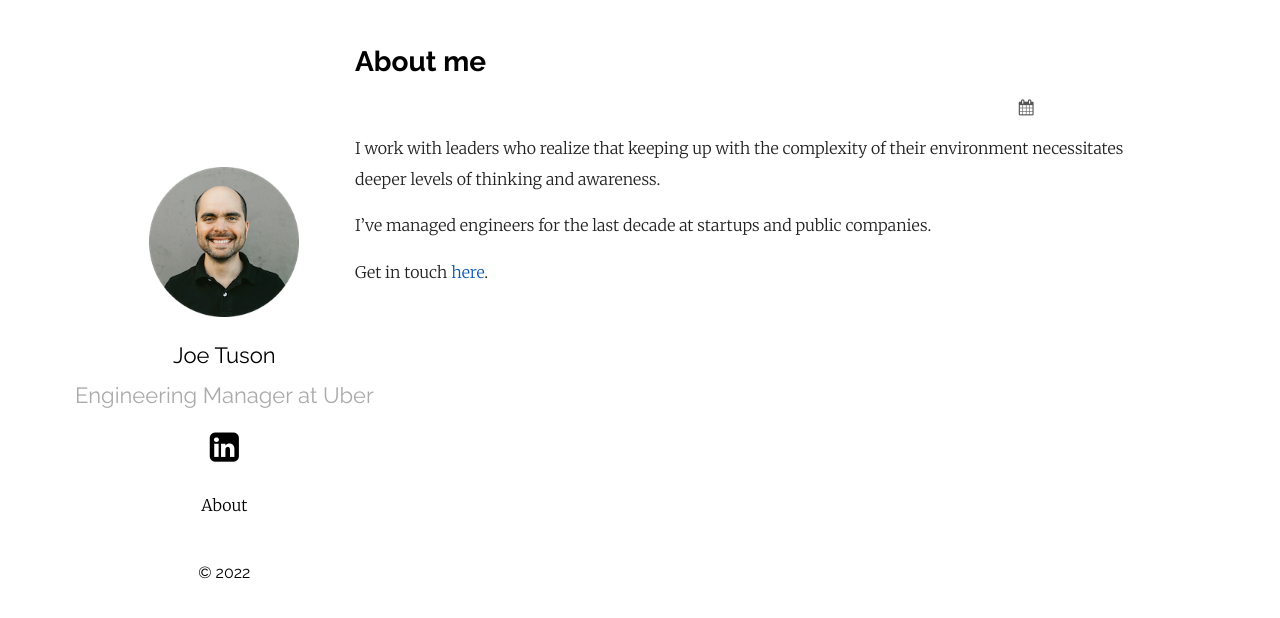
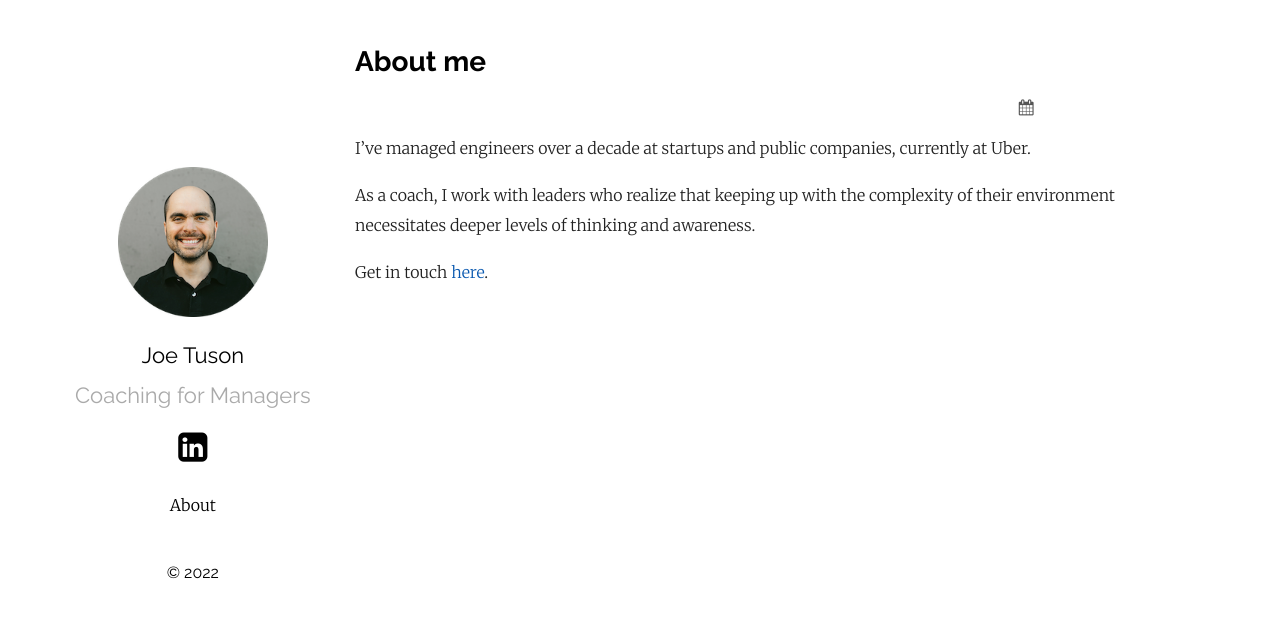
Before and after one commit to joetuson/joetuson.github.io, a Jekyll site: the page built from about.md, in a window 1280 px wide. Shown: the top 618 px of the page. Built offline with Jekyll 4.4.1, drawn with Linux system fonts in a browser that asks for light colours.

Commit message:
regenerate build

```diff
--- a/_config.yml
+++ b/_config.yml
@@ -28,11 +28,11 @@ header_pages:
 
 # theme
 remote_theme: samarsault/plainwhite-jekyll
-theme: plainwhite
+#theme: plainwhite
 
 plainwhite:
   name: Joe Tuson
-  tagline: Engineering Manager at Uber
+  tagline: Coaching for Managers
   date_format: "%b %-d, %Y"
   analytics_id: "UA-74448671-1"
 
--- a/_posts/2022-11-21-coaching-for-engineering-managers.markdown
+++ b/_posts/2022-11-21-coaching-for-engineering-managers.markdown
@@ -2,7 +2,7 @@
 layout: post
 title:  "Coaching for Engineering Managers"
 date:   2022-11-21 20:40:13 -0800
-categories: management,coaching
+categories: coaching management
 ---
 
 The term coaching is frequently misunderstood or misused.
--- a/about.md
+++ b/about.md
@@ -4,8 +4,9 @@ title: About me
 permalink: /about/
 ---
 
-I work with leaders who realize that keeping up with the complexity of their environment necessitates deeper levels of thinking and awareness.
+I've managed engineers over a decade at startups and public companies, currently at Uber.
 
-I've managed engineers for the last decade at startups and public companies.
+As a coach, I work with leaders who realize that keeping up with the complexity of their environment necessitates deeper levels of thinking and awareness.
+
 
 Get in touch [here](mailto:joetuson@gmail.com).
```
